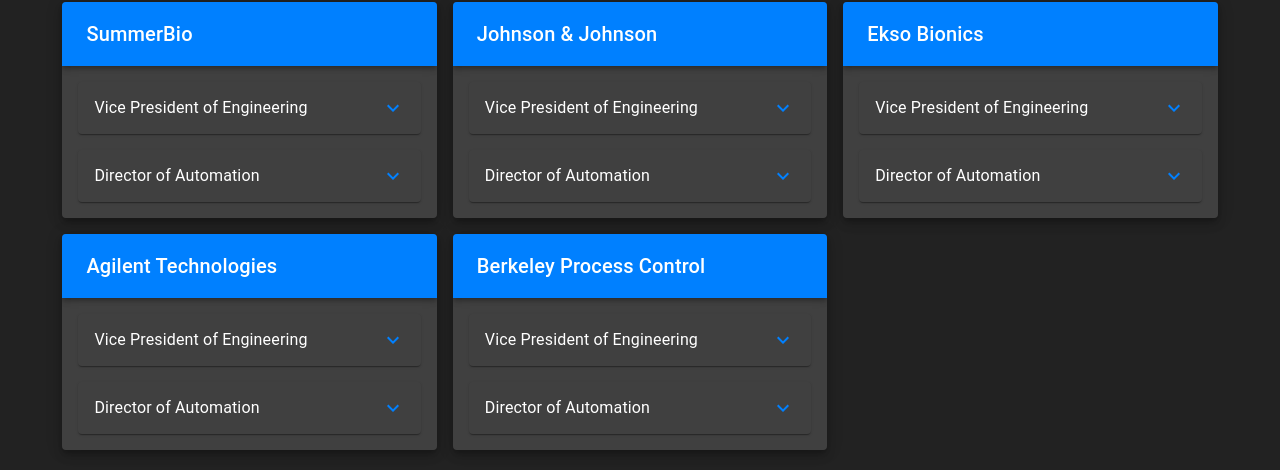
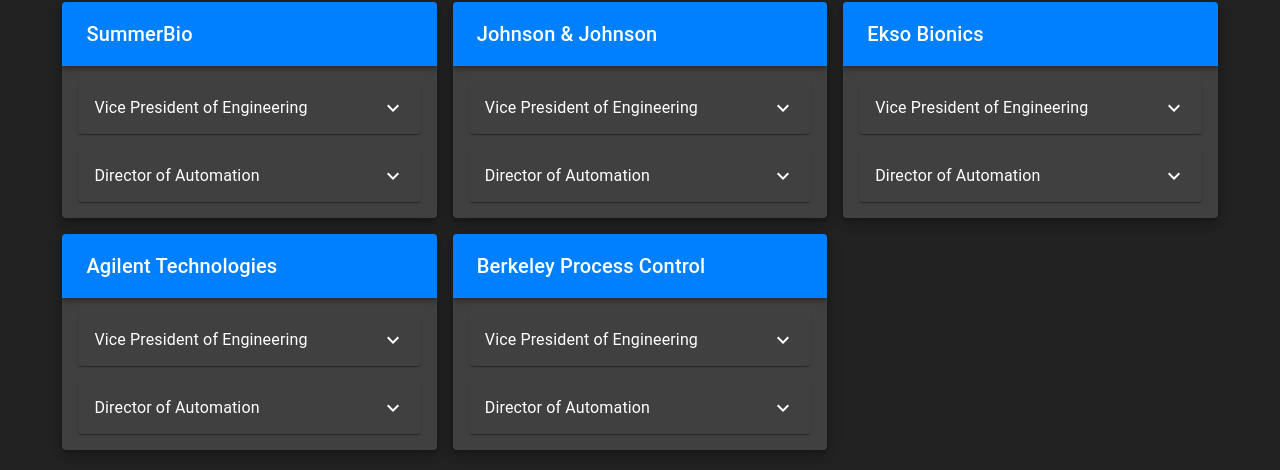
Before and after one commit to usefulmove/ded, a React (Vite) app: page / in a window 1280 px wide. Both pictures are taken after a click on the tab "EXPERIENCE". Shown: the part 183-653 px from the top of the page. Built offline with nearby package versions, Linux system fonts and the light colour scheme.

Commit message:
(automated gcp push)

```diff
--- a/src/components/CompanyCard.jsx
+++ b/src/components/CompanyCard.jsx
@@ -34,7 +34,7 @@
         <List>
           <ListItem>
             <Accordion sx={{ flexGrow: 1 }}>
-              <AccordionSummary expandIcon={<ExpandMore color="primary" />}>
+              <AccordionSummary expandIcon={<ExpandMore color="secondary" />}>
                 <Typography variant="subtitle1" color="secondary">
                   Vice President of Engineering
                 </Typography>
@@ -45,12 +45,16 @@
                   Suspendisse malesuada lacus ex, sit amet blandit leo lobortis
                   eget.
                 </Typography>
+                <br />
+                <Typography color="grey" variant="body2">
+                  Sep 2021 - Aug 2022
+                </Typography>
               </AccordionDetails>
             </Accordion>
           </ListItem>
           <ListItem>
             <Accordion sx={{ flexGrow: 1 }}>
-              <AccordionSummary expandIcon={<ExpandMore color="primary" />}>
+              <AccordionSummary expandIcon={<ExpandMore color="secondary" />}>
                 <Typography variant="subtitle1" color="secondary">
                   Director of Automation
                 </Typography>
--- a/src/components/Experience.jsx
+++ b/src/components/Experience.jsx
@@ -5,19 +5,19 @@
 function Experience() {
   return (
     <Grid container spacing={2}>
-      <Grid item xs={4}>
+      <Grid item xs={12} md={6} lg={4} xl={3}>
         <CompanyCard company={"SummerBio"} />
       </Grid>
-      <Grid item xs={4}>
+      <Grid item xs={12} md={6} lg={4} xl={3}>
         <CompanyCard company={"Johnson & Johnson"} />
       </Grid>
-      <Grid item xs={4}>
+      <Grid item xs={12} md={6} lg={4} xl={3}>
         <CompanyCard company={"Ekso Bionics"} />
       </Grid>
-      <Grid item xs={4}>
+      <Grid item xs={12} md={6} lg={4} xl={3}>
         <CompanyCard company={"Agilent Technologies"} />
       </Grid>
-      <Grid item xs={4}>
+      <Grid item xs={12} md={6} lg={4} xl={3}>
         <CompanyCard company={"Berkeley Process Control"} />
       </Grid>
     </Grid>
```
